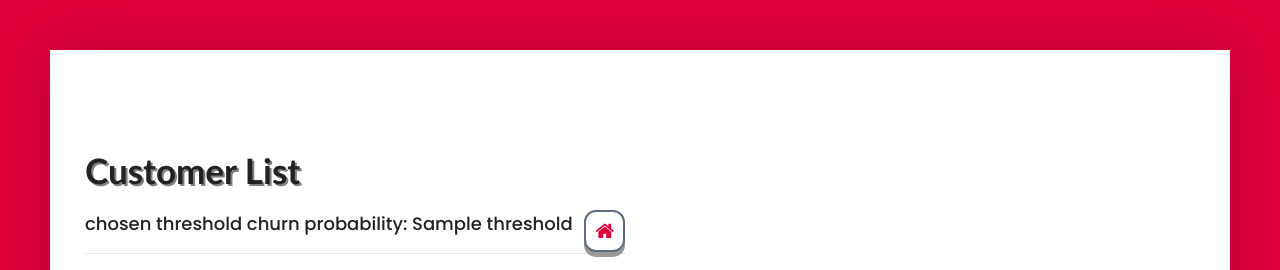
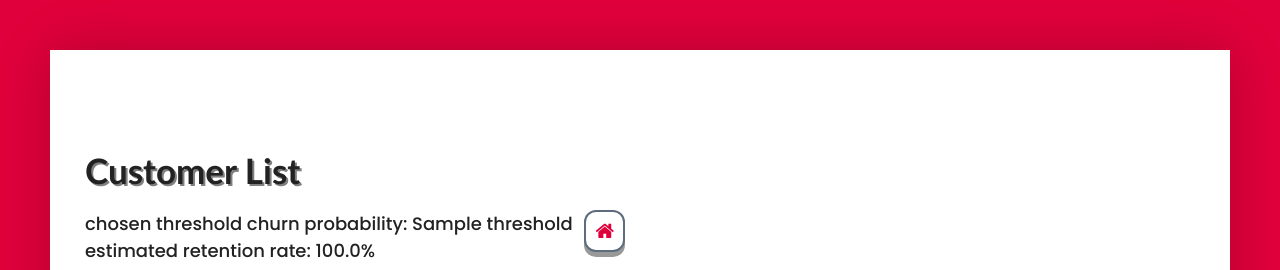
Before and after one commit to Ivanclj/msia423-final-project, a Flask app: template templates/customer_list.html in a window 1280 px wide. Shown: the top 270 px of the page. Run offline with Flask 2, Linux system fonts and the light colour scheme; the template is opened without the code that fills it: most values are stand-ins (such as "Sample title", 1, 10 or a date in 2020); parts of the project's set-up code (start-up, migrations or seed data) failed here and were passed over; some libraries are stand-ins or nearby versions; some web fonts are replaced.

Commit message:
add retention rate display

```diff
--- a/templates/customer_list.html
+++ b/templates/customer_list.html
@@ -78,7 +78,20 @@
       <a class="buttonload" href=/>
       <button class="btn"><i class="fa fa-home"></i></button>
       </a>
+
+      <!-- count number of selected customers -->
+      {% set cnt = [0] %}
+      {% set total = [0] %}
+      {% for customer in customers%}
+        {% if total.append(total.pop() + 1) %}{% endif %}
+        {% if customer.predicted_score > threshold %}
+          {% if cnt.append(cnt.pop() + 1) %}{% endif %}
+        {% endif %}
+      {% endfor %}
+
       <h4>chosen threshold churn probability: {{threshold}}</h4>
+      <!-- calculate retention rate assuming customer above threshold all churned -->
+      <h4>estimated retention rate: {{'%0.1f' % (((total[-1] - cnt[-1])/total[-1])*100) | float }}%</h4>
         <hr/>
         <table>
           <thead>
@@ -95,6 +108,7 @@
               <th style="padding:0 15px 0 15px;">Likelihood of Churn</th>
             </tr>
           </thead>
+
         <tbody>
           {% for customer in customers | sort(attribute='predicted_score', reverse=True) %}
             {% if customer.predicted_score > threshold %}
@@ -115,18 +129,6 @@
         </tbody>
         </table>
 
-<!--       			<table>
-         			<thead>
-            			<tr>
-               			<th style="font-size:30px; font-family: Bradley Hand">Evaluation Result</th>
-            			</tr>
-         			</thead>
-				    <tbody>
-               	<tr>
-                  <td style="font-size:25px; color: #14569C; font-family: Bradley Hand">{{result}}</td>
-                </tr>
-         		</tbody>
-      			</table> -->
 			</div>
 			</div>
 
```
Also changed, not shown: 1 other file.
